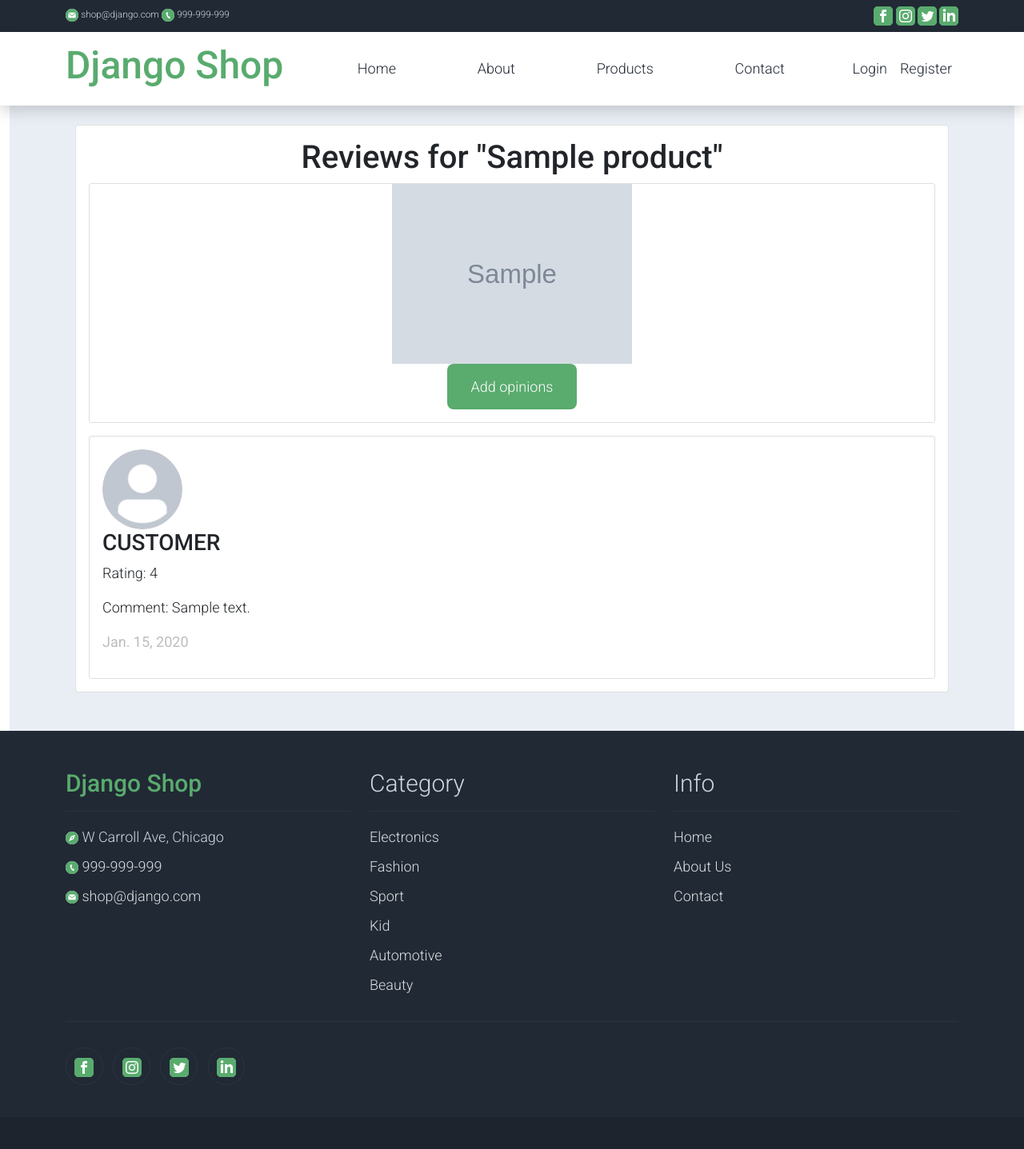
After one commit to wiktoriamarszewska77/Django_shop, a Django app: page /review/product/1/ in a window 1280 px wide. The commit adds this page. Shown: the whole page at 80% size. Run offline with Django 4.2, Linux system fonts and the light colour scheme; data comes from the database, SQL or seed files in the repository; tables that the repository leaves empty hold one stand-in row (values such as "Sample post"); grey boxes marked "Sample" are stand-in pictures; some libraries are stand-ins or nearby versions.

Commit message:
feat:Adding a view of all reviews of a given product

```diff
--- a/shop/review/models.py
+++ b/shop/review/models.py
@@ -9,5 +9,9 @@ class Review(models.Model):
     comment = models.TextField()
     rating = models.IntegerField(validators=[MinValueValidator(1), MaxValueValidator(5)])
 
+    class Meta:
+        ordering = ['date']
+
+
     def __str__(self):
         return f'Review by {self.user} for {self.product} and rating {self.rating}'
--- /dev/null
+++ b/shop/review/templates/review_product.html
@@ -0,0 +1,42 @@
+{% extends 'base.html' %}
+{% load static %}
+{% block content %}
+<section class="bg-light">
+  <div class="container pb-5">
+    <div class="row">
+      <div class="col-lg-16 mt-4">
+        <div class="card">
+          <div class="card-body">
+              {% for review in reviews %}
+            <h1 class="text-center">Reviews for "{{ review.product.name }}"</h1>
+            <div class="row">
+              <div class="col-lg-12">
+                <div class="card mb-3">
+                  <img src="{{ review.product.image.url }}" style="width: 300px; height: auto; display: block; margin: 0 auto;">
+                  <p class="text-center"><a class="btn btn-success">Add opinions</a></p>
+                </div>
+              </div>
+            </div>
+            <div class="row">
+              <div class="col-lg-12">
+                <div class="card">
+                  <div class="card-body">
+                    <img class="rounded-circle account-img" src="{{ review.user.image.url }}" style="width: 100px;">
+                      <h3>{{ review.user }}</h3>
+                      <p>Rating: {{ review.rating }}</p>
+                      <p>Comment: {{ review.comment }}</p>
+                      <li class="list-inline-item"><p class="text-muted"><strong>{{ review.date }}</strong></p></li>
+                      {% empty %}
+                        <p>No reviews available.</p>
+                      {% endfor %}
+                  </div>
+                </div>
+              </div>
+            </div>
+          </div>
+        </div>
+      </div>
+    </div>
+  </div>
+</section>
+{% endblock %}
--- a/shop/review/urls.py
+++ b/shop/review/urls.py
@@ -1,6 +1,9 @@
 from django.urls import path
-from .views import ReviewCreateView
+from .views import ReviewProductView, ReviewCreateView, UpdateView, DeleteView
 
 urlpatterns = [
-    path('add_review/<int:product_id>/', ReviewCreateView.as_view(), name='add_review'),
+    path('review/product/<int:product_id>/', ReviewProductView.as_view(), name='review_product'),
+    path('add/review/<int:product_id>/', ReviewCreateView.as_view(), name='add_review'),
+    path('update/review/<int:product_id>/', UpdateView.as_view(), name='update_view'),
+    path('delete/review<int:product_id>/', DeleteView.as_view(), name='delete_view'),
 ]
--- a/shop/review/views.py
+++ b/shop/review/views.py
@@ -1,10 +1,20 @@
 from django.shortcuts import render
 from .models import Review
 from django.contrib.auth.mixins import LoginRequiredMixin, UserPassesTestMixin
+from django.views.generic.list import ListView
 from django.views.generic import CreateView, UpdateView, DeleteView
 from products.models import Product
 from django.shortcuts import get_object_or_404
 from django.urls import reverse
+
+class ReviewProductView(ListView):
+    model = Review
+    template_name = 'review_product.html'
+    context_object_name = 'reviews'
+    def get_queryset(self):
+        product_id = self.kwargs.get('product_id')
+        queryset = Review.objects.filter(product_id=product_id)
+        return queryset
 
 class ReviewCreateView(LoginRequiredMixin, CreateView):
     model = Review
--- a/shop/users/static/style.css
+++ b/shop/users/static/style.css
@@ -85,7 +85,7 @@ fieldset {
 
 a {
   text-decoration: none;
-  color: #007bff;
+  color: #0d6efd;
 }
 
 a:hover {
```
Also changed, not shown: shop/products/templates/detail_product.html (+8 -8 lines), shop/review/migrations/0002_alter_review_options.py (added).
